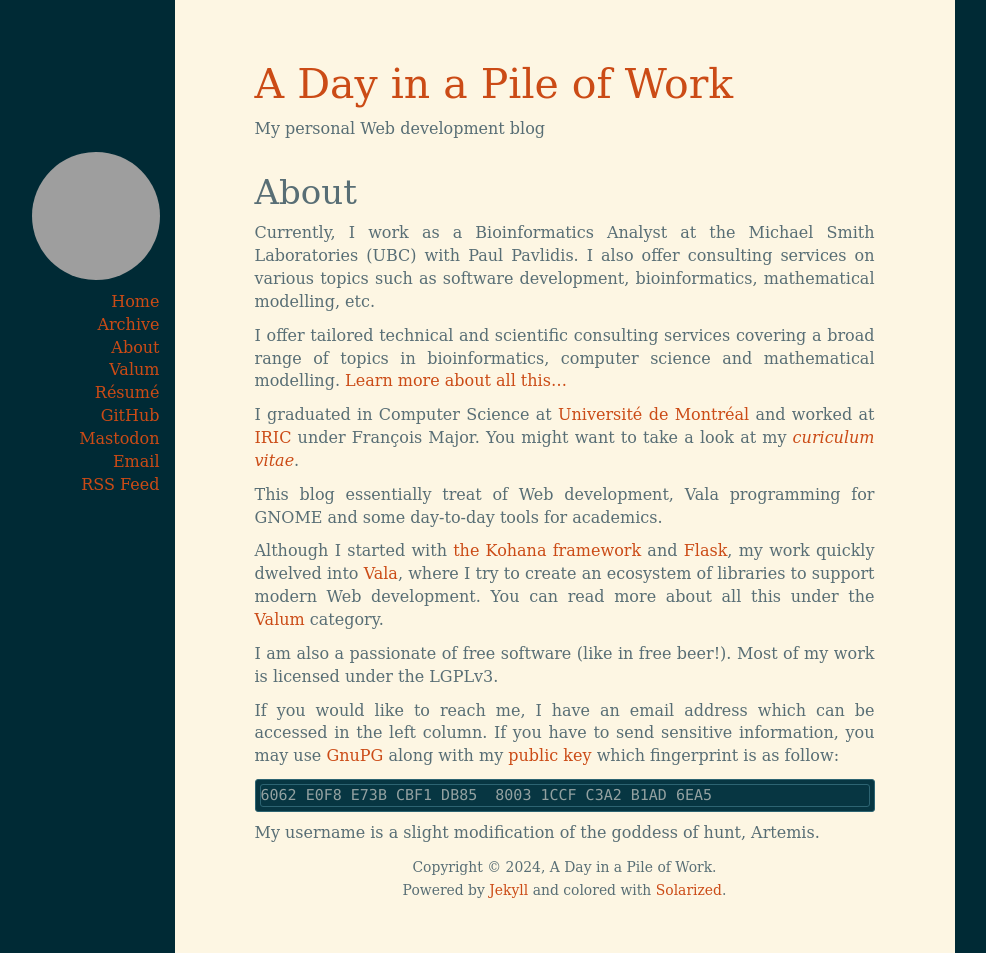
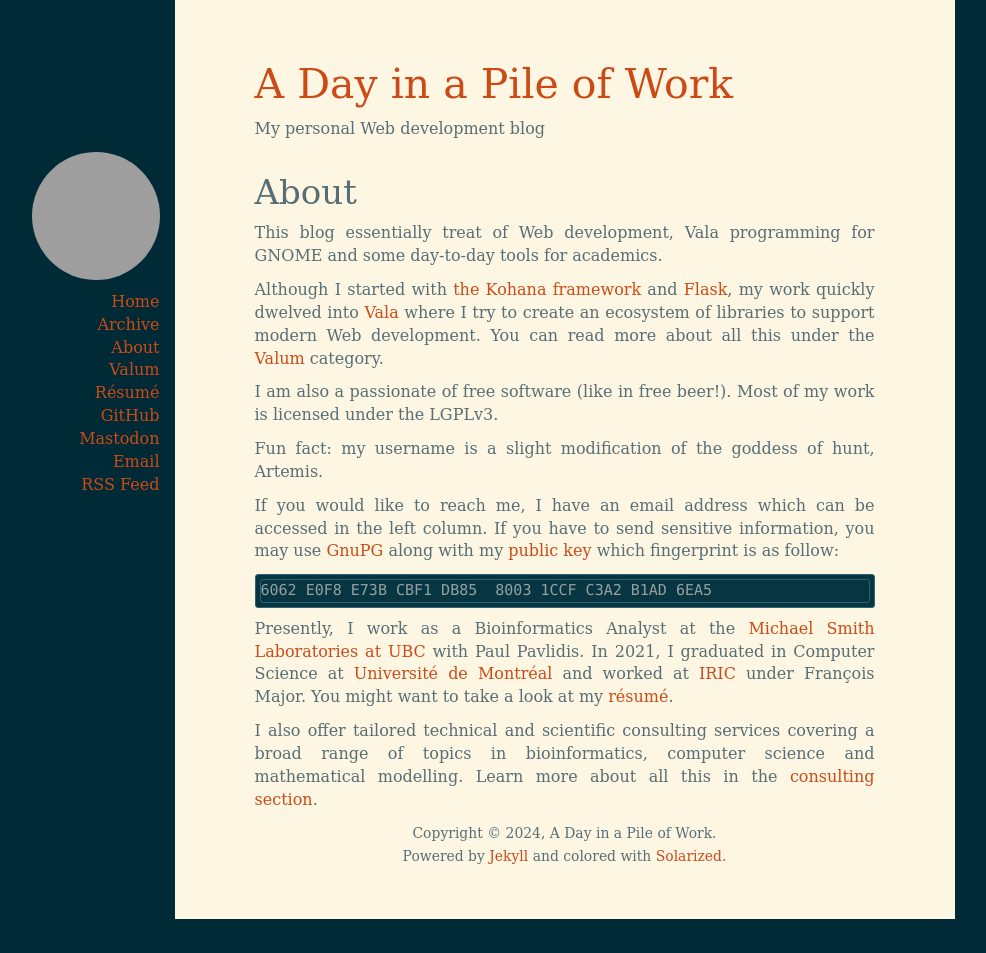
Before and after one commit to arteymix/arteymix.github.io, a Jekyll site: the page built from about/index.md, in a window 1280 px wide. Shown: the whole page, without its empty margins (173-1159 px from the left). Built offline with Jekyll 4.4.1, drawn with Linux system fonts in a browser that asks for light colours; some web fonts are replaced; after the commit the page ends 919 px from its top, so only the background shows below that; some of the changed lines change nothing that is shown; grey boxes are pictures that could not be loaded.

Commit message:
Reorganize the about page and reword it.

````diff
--- a/about/index.md
+++ b/about/index.md
@@ -2,30 +2,20 @@
 layout: page
 title: About
 ---
-
-Currently, I work as a Bioinformatics Analyst at the Michael Smith Laboratories
-(UBC) with Paul Pavlidis. I also offer consulting services on various topics
-such as software development, bioinformatics, mathematical modelling, etc.
-
-I offer tailored technical and scientific consulting services covering a broad
-range of topics in bioinformatics, computer science and mathematical modelling.
-[Learn more about all this...](/consulting)
-
-I graduated in Computer Science at [Université de Montréal](http://www.umontreal.ca)
-and worked at [IRIC](http://iric.ca/) under François Major. You might want to
-take a look at my [_curiculum vitae_](/curiculum-vitae-en.pdf).
 
 This blog essentially treat of Web development, Vala programming for GNOME and
 some day-to-day tools for academics.
 
 Although I started with [the Kohana framework](http://kohanaframework.org) and
 [Flask](http://flask.pocoo.org), my work quickly dwelved into
-[Vala](https://wiki.gnome.org/Projects/Vala), where I try to create an
-ecosystem of libraries to support modern Web development. You can read more
-about all this under the [Valum](/valum) category.
+[Vala](https://wiki.gnome.org/Projects/Vala) where I try to create an ecosystem
+of libraries to support modern Web development. You can read more about all this
+under the [Valum](/valum) category.
 
 I am also a passionate of free software (like in free beer!). Most of my work
 is licensed under the LGPLv3.
+
+Fun fact: my username is a slight modification of the goddess of hunt, Artemis.
 
 If you would like to reach me, I have an email address which can be accessed in
 the left column. If you have to send sensitive information, you may use
@@ -36,4 +26,12 @@ which fingerprint is as follow:
 6062 E0F8 E73B CBF1 DB85  8003 1CCF C3A2 B1AD 6EA5
 ```
 
-My username is a slight modification of the goddess of hunt, Artemis.
+Presently, I work as a Bioinformatics Analyst at the [Michael Smith Laboratories
+at UBC](https://www.msl.ubc.ca/) with Paul Pavlidis. In 2021, I graduated in
+Computer Science at [Université de Montréal](http://www.umontreal.ca) and worked
+at [IRIC](http://iric.ca/) under François Major. You might want to take a look
+at my [résumé](/curiculum-vitae-en.pdf).
+
+I also offer tailored technical and scientific consulting services covering
+a broad range of topics in bioinformatics, computer science and mathematical
+modelling. Learn more about all this in the [consulting section](/consulting).
````
